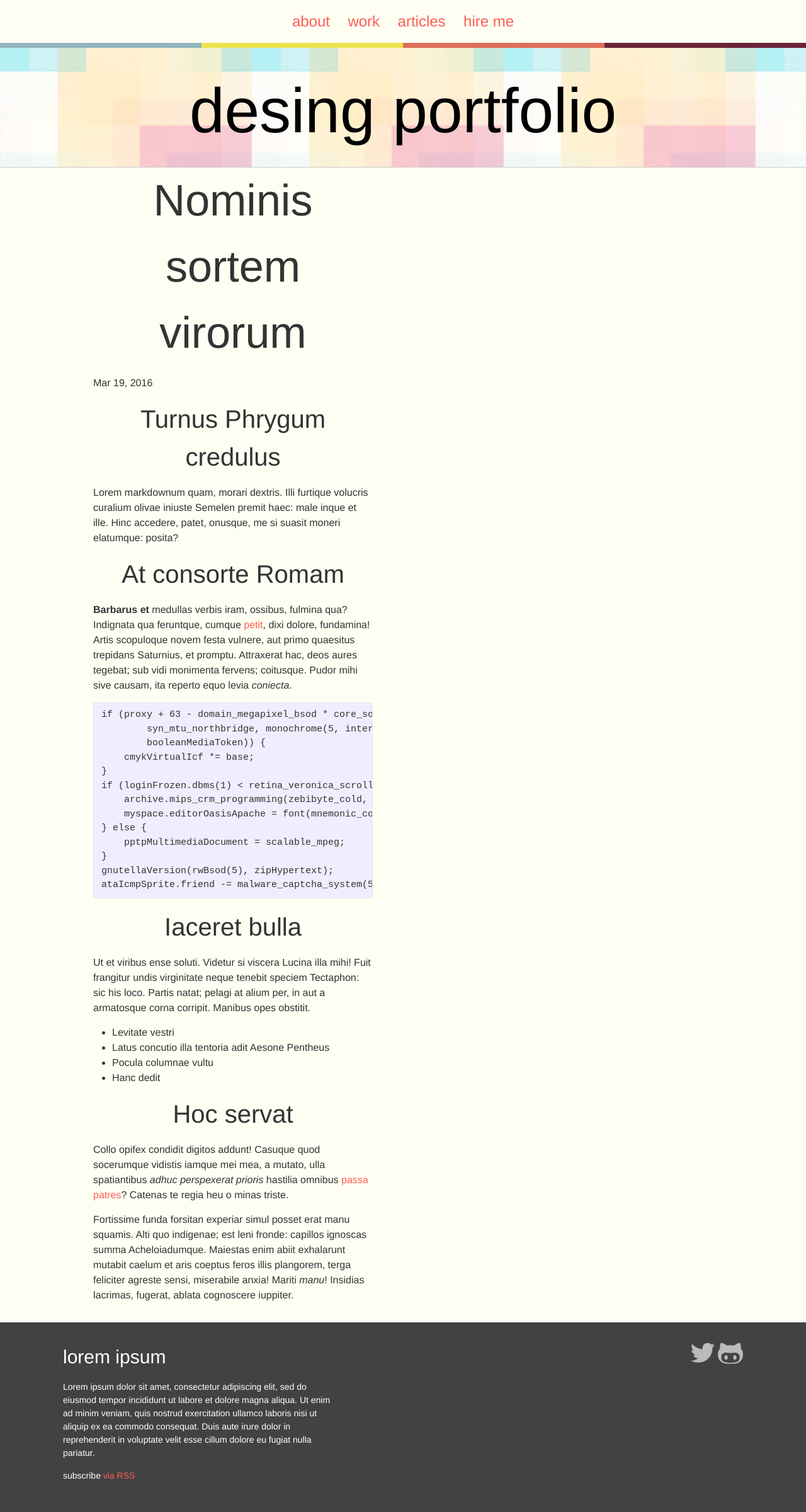
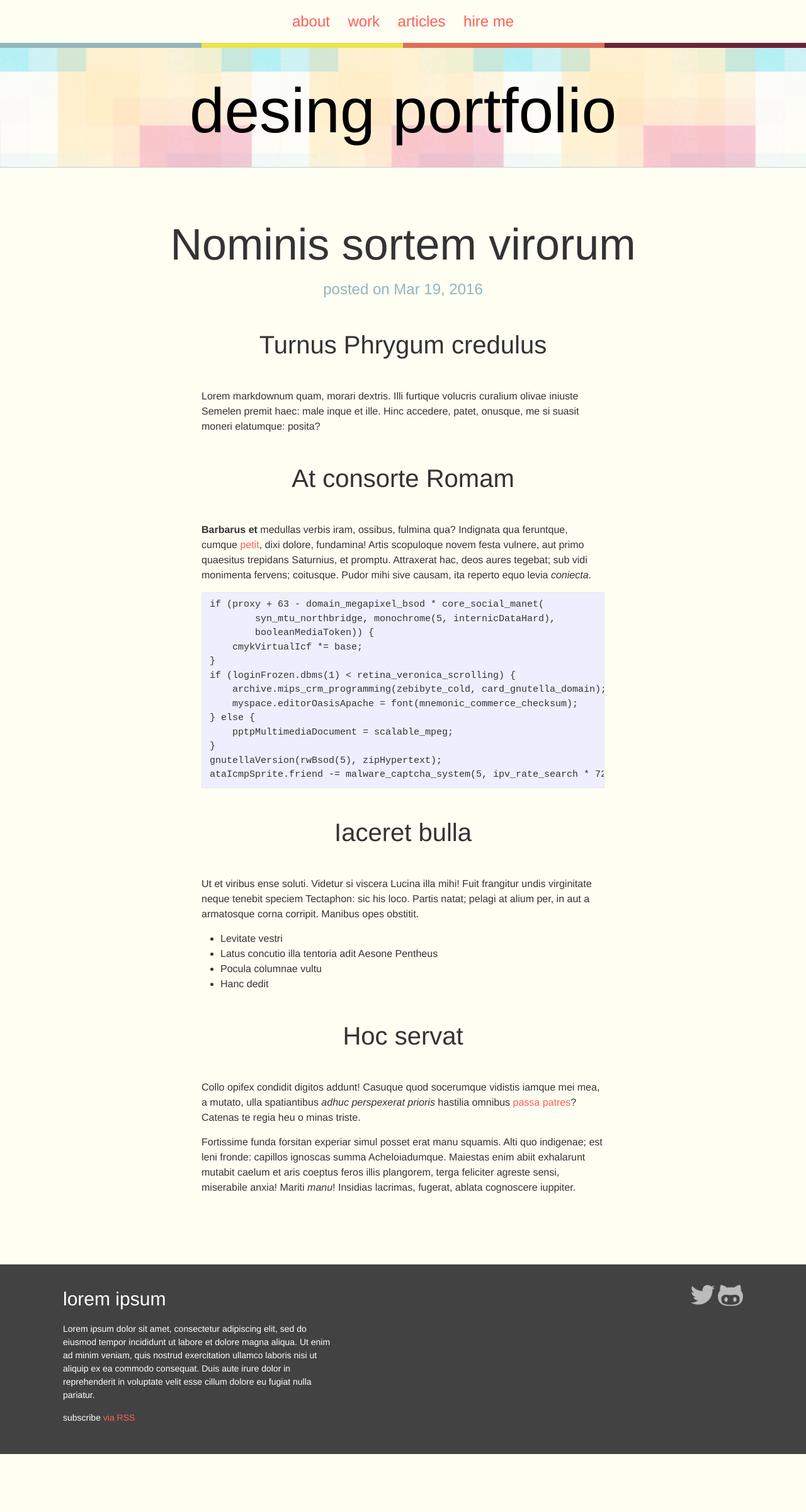
Before and after one commit to komaschuk/portfolio, a Jekyll site: the page built from _posts/blog/2016-03-19-nominis-sortem-virorum.md, in a window 1280 px wide. Shown: the whole page at 63% size. Built offline with Jekyll 4.4.1, drawn with Linux system fonts in a browser that asks for light colours; after the commit the page ends 2308 px from its top, so only the background shows below that.

Commit message:
Add markup and styles to posts

```diff
--- a/_layouts/post.html
+++ b/_layouts/post.html
@@ -1,15 +1,23 @@
 ---
 layout: default
 ---
-<article class="post" itemscope itemtype="http://schema.org/BlogPosting">
+<article class="site-section site-section-last">
+	<header class="post-header">
+		<h1 class="post-title">
+			{{ page.title }}
+		</h1>
+		<p class="post-meta">
+			posted on
+			{{ page.date | date: "%b %-d, %Y"}}
+		</p>
+		{% if page.featured_image %}
+			<div class="post-image">
+				<img src="{{ page.featured_image }}" alt="{{ page.title }} featured image">
+			</div>
+		{% endif %}
+	</header>
 
-  <header class="post-header">
-    <h1 class="post-title" itemprop="name headline">{{ page.title }}</h1>
-    <p class="post-meta"><time datetime="{{ page.date | date_to_xmlschema }}" itemprop="datePublished">{{ page.date | date: "%b %-d, %Y" }}</time>{% if page.author %} • <span itemprop="author" itemscope itemtype="http://schema.org/Person"><span itemprop="name">{{ page.author }}</span></span>{% endif %}</p>
-  </header>
-
-  <div class="post-content" itemprop="articleBody">
-    {{ content }}
-  </div>
-
+	<div class="post-body">
+		{{ content }}
+	</div>
 </article>
--- a/_sass/components/_post.scss
+++ b/_sass/components/_post.scss
@@ -29,3 +29,26 @@
 		display: inline;
 	}
 }
+
+// Single post page
+
+.post-header {
+	text-align: center;
+}
+.post-title {
+	margin: 0;
+}
+.post-meta {
+	color: $blue-color;
+	font-size: $h4-font-size;
+}
+.post-body {
+	width: 90%;
+	max-width: 40em;
+	margin: $h2-font-size auto;
+
+	h1, h2, h3, h4 {
+		max-width: 80%;
+		margin: $h2-font-size auto;
+	}
+}
```
